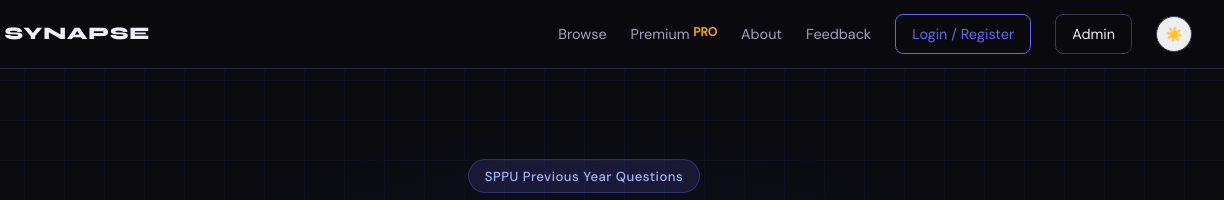
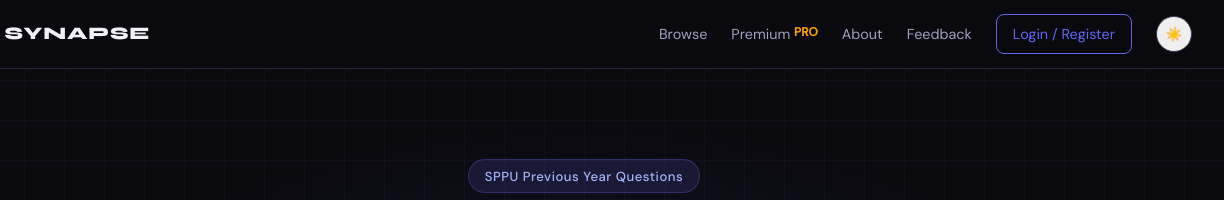
Before and after one commit to Shivshelke/synapse-sppu-newcopy, a website: page public/index.html in a window 1280 px wide. Shown: the top 200 px of the page, 56-1280 px from the left. Drawn offline with Linux system fonts and the light colour scheme; no server answers.

Commit message:
fix: remove Admin from top nav only, keep in footer

```diff
--- a/public/index.html
+++ b/public/index.html
@@ -25,7 +25,6 @@
     <div id="studentAuthNav" style="display:flex; align-items:center; gap:10px;">
       <a href="/student-login.html" class="btn-ghost" style="color:var(--accent)!important; border-color:var(--accent)">Login / Register</a>
     </div>
-    <a href="/login.html" class="btn-ghost" title="Admin">Admin</a>
     <button onclick="toggleTheme()" class="btn-ghost theme-toggle" title="Toggle Theme"><span class="theme-icon">☀️</span></button>
   </div>
   <button class="hamburger" id="hamburger" onclick="toggleMobileMenu()" aria-label="Menu">
```
